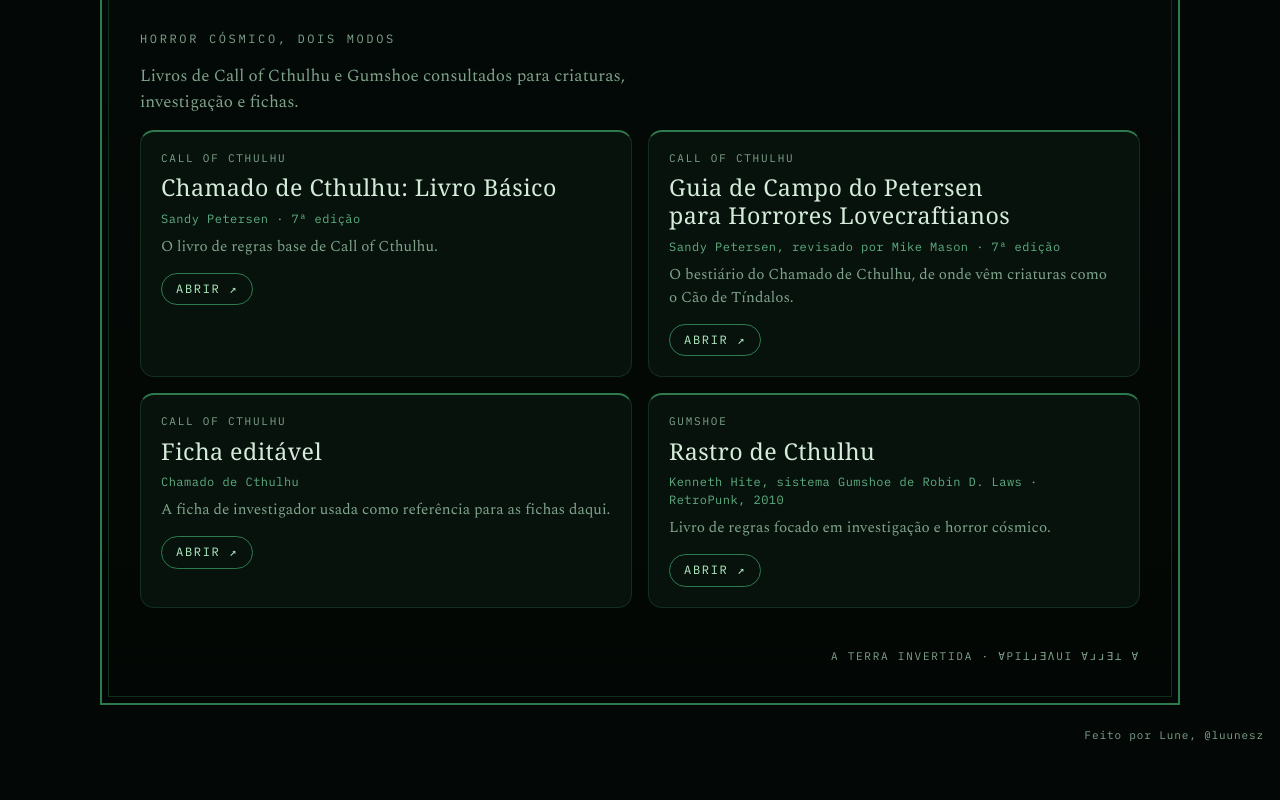
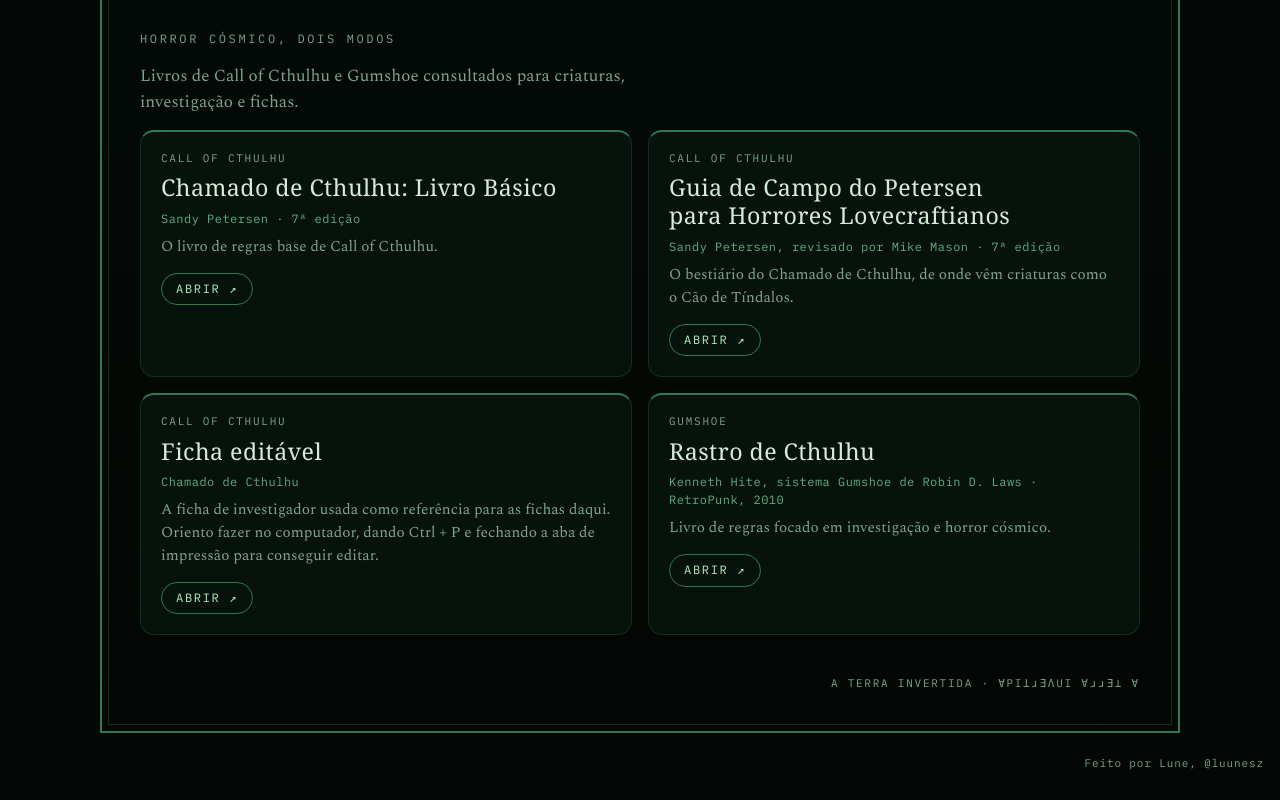
Before and after one commit to luunesz/ATerraInvertida, a plain HTML site: page sistema.html in a window 1280 px wide. Shown: the part 1007-1807 px from the top of the page. Before the commit the page ends 1779 px from the top, so only its background shows below. Drawn offline with nearby package versions, Linux system fonts and the light colour scheme; a web font is replaced by a local one.

Commit message:
Update sistema.html

```diff
--- a/sistema.html
+++ b/sistema.html
@@ -67,8 +67,8 @@
         <li><a class="fonte" href="https://drive.google.com/file/d/1UqApJ1ce909WOeNzBqF7d_NO1y2elxOt/view?usp=drive_link" target="_blank" rel="noopener">
           <p class="tag">Call of Cthulhu</p><h3>Guia de Campo do Petersen para Horrores Lovecraftianos</h3><p class="autor">Sandy Petersen, revisado por Mike Mason · 7ª edição</p><p>O bestiário do Chamado de Cthulhu, de onde vêm criaturas como o Cão de Tíndalos.</p><span class="acao">Abrir ↗</span>
         </a></li>
-        <li><a class="fonte" href="https://drive.google.com/file/d/1qUPVIpyDe3mt4jBZoZ5egXQMhTe80eL_/view?usp=drive_link" target="_blank" rel="noopener">
-          <p class="tag">Call of Cthulhu</p><h3>Ficha editável</h3><p class="autor">Chamado de Cthulhu</p><p>A ficha de investigador usada como referência para as fichas daqui.</p><span class="acao">Abrir ↗</span>
+        <li><a class="fonte" href="https://drive.google.com/file/d/1ISYD7Xb7Tgp6yUlfdUtO2Tba83pgZiN3/view?usp=sharing" target="_blank" rel="noopener">
+          <p class="tag">Call of Cthulhu</p><h3>Ficha editável</h3><p class="autor">Chamado de Cthulhu</p><p>A ficha de investigador usada como referência para as fichas daqui. Oriento fazer no computador, dando Ctrl + P e fechando a aba de impressão para conseguir editar.</p><span class="acao">Abrir ↗</span>
         </a></li>
         <li><a class="fonte" href="https://drive.google.com/file/d/16EPlQ7brW45uQzexYvz0erGONATln40m/view?usp=drive_link" target="_blank" rel="noopener">
           <p class="tag">Gumshoe</p><h3>Rastro de Cthulhu</h3><p class="autor">Kenneth Hite, sistema Gumshoe de Robin D. Laws · RetroPunk, 2010</p><p>Livro de regras focado em investigação e horror cósmico.</p><span class="acao">Abrir ↗</span>
```
